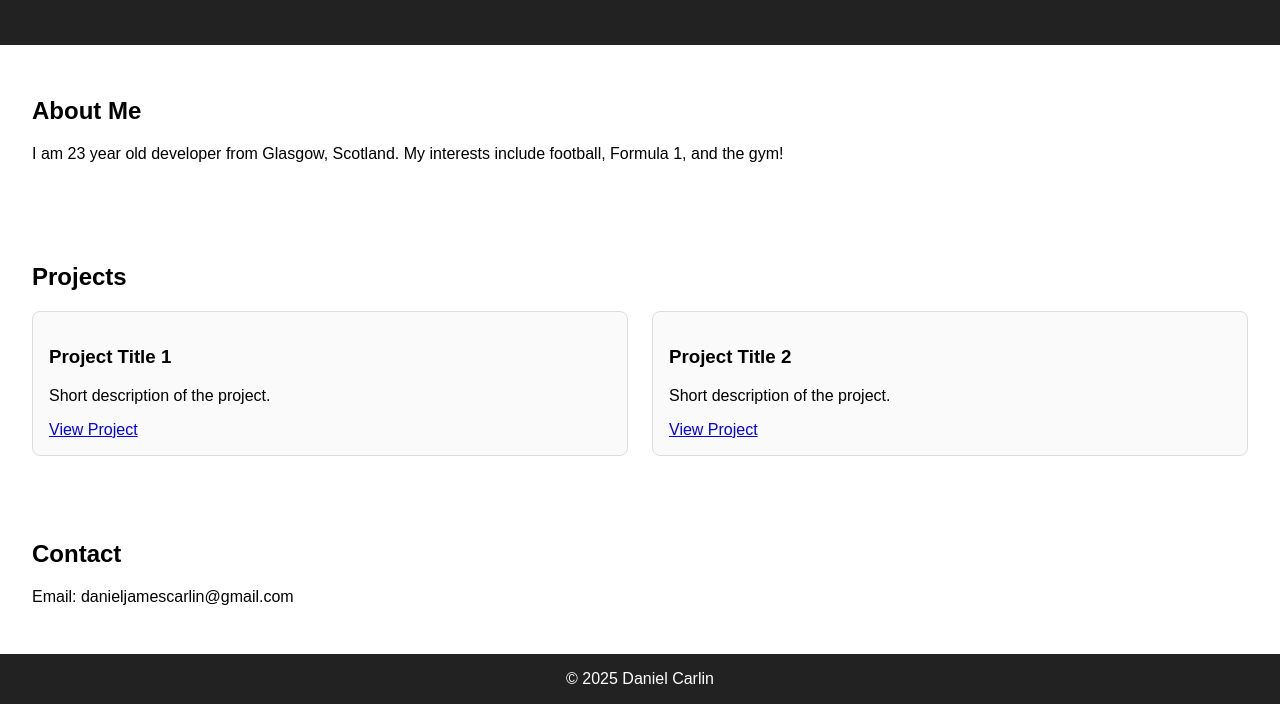
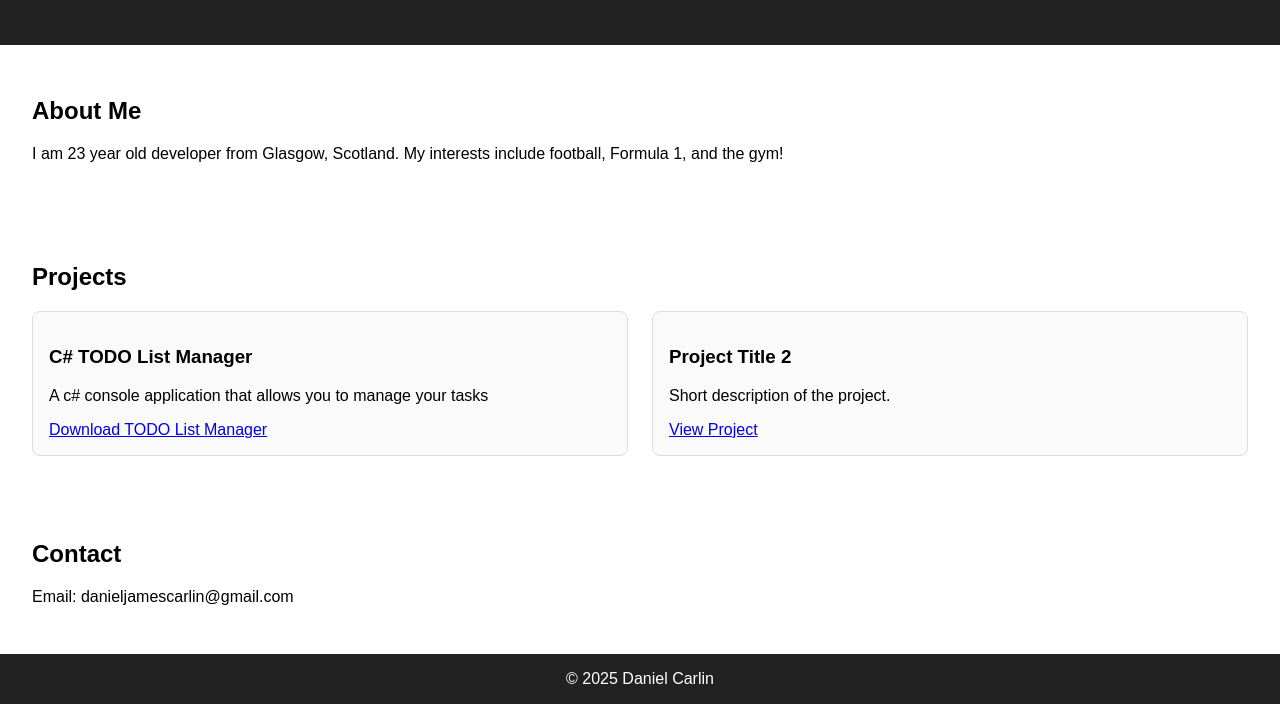
Before and after one commit to danielc106/danielc106.github.io, a plain HTML site: page index.html in a window 1280 px wide. Shown: the part 133-837 px from the top of the page. Drawn offline with Linux system fonts and the light colour scheme.

Commit message:
Update portfolio website

```diff
--- a/index.html
+++ b/index.html
@@ -26,9 +26,9 @@
     <h2>Projects</h2>
     <div class="projects">
       <div class="project">
-        <h3>Project Title 1</h3>
-        <p>Short description of the project.</p>
-        <a href="#" target="_blank">View Project</a>
+        <h3>C# TODO List Manager</h3>
+        <p>A c# console application that allows you to manage your tasks</p>
+          <a href="TodoListManager.zip" download>Download TODO List Manager</a>
       </div>
       <div class="project">
         <h3>Project Title 2</h3>
```
Also changed, not shown: 1 other file.
